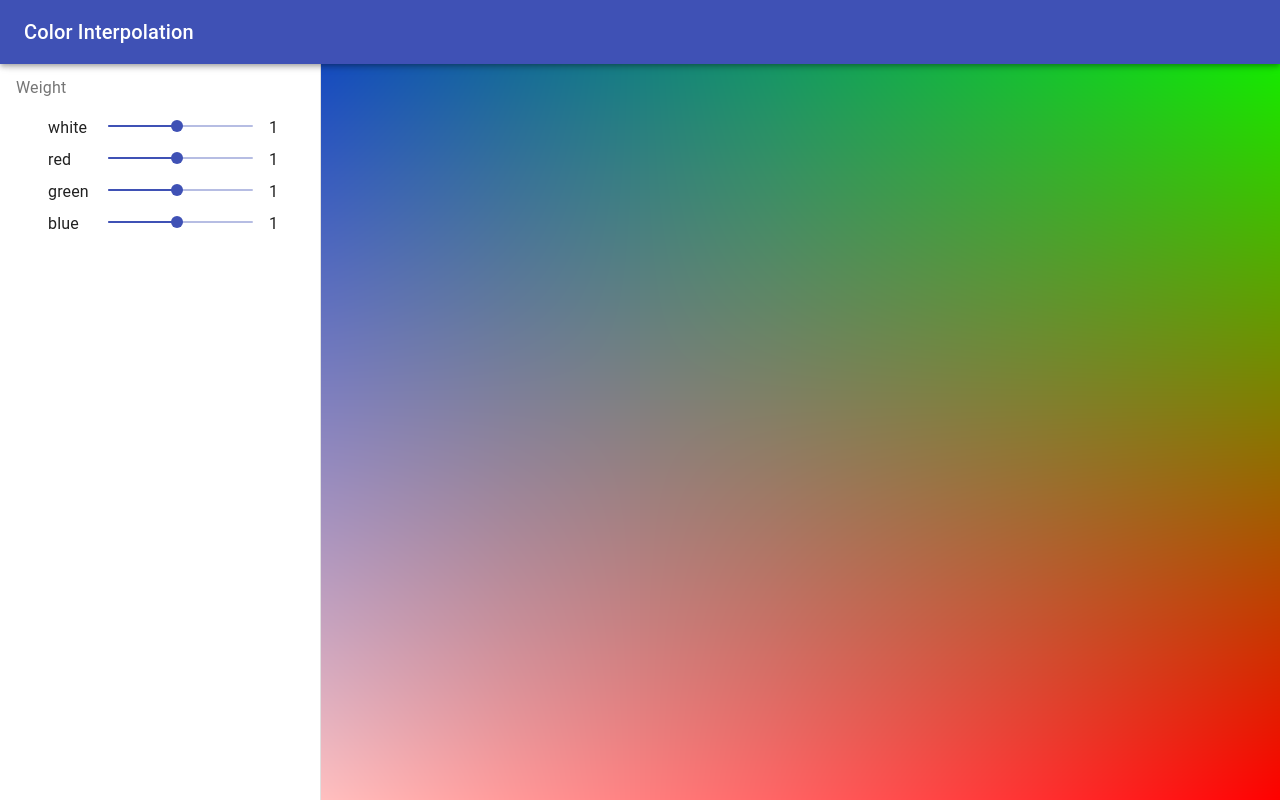
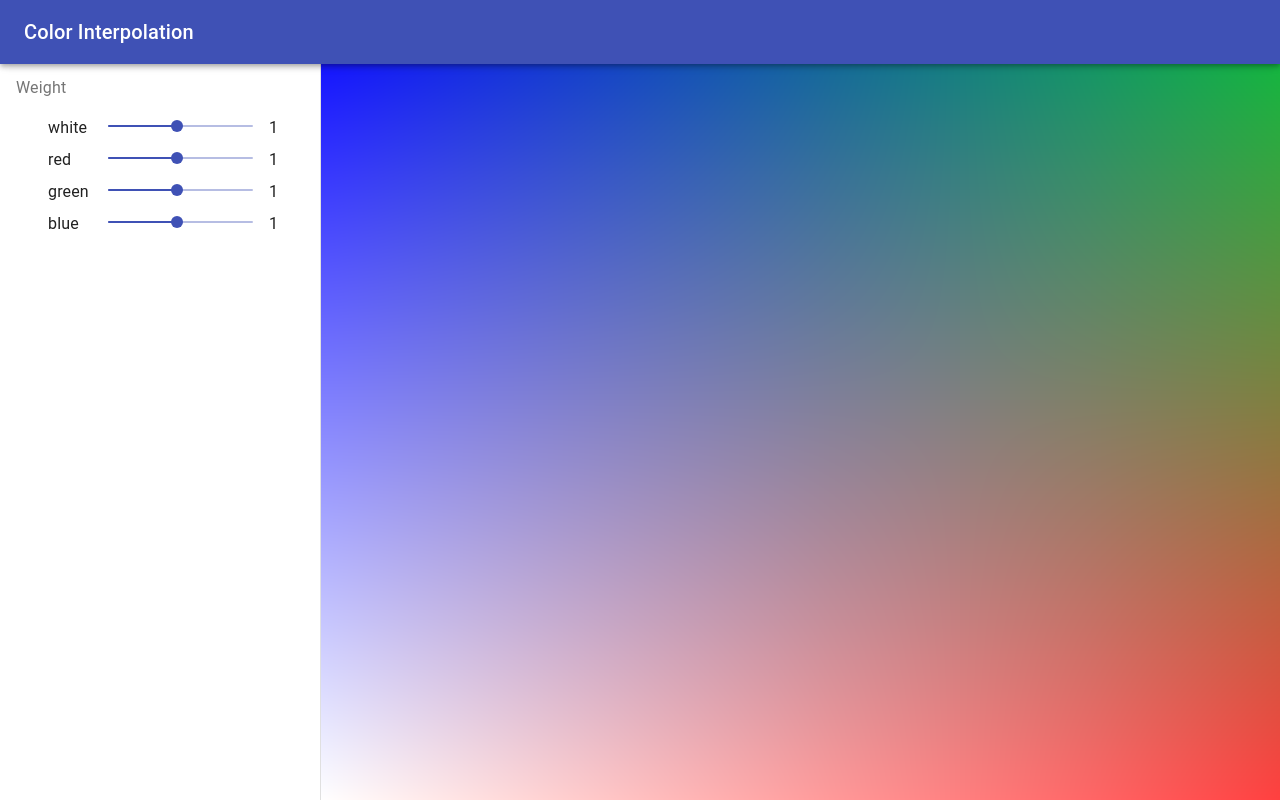
Before and after one commit to buddly27/quadrilateral-interpolation, a React app: page / in a window 1280 px wide. Built offline with nearby package versions, Linux system fonts and the light colour scheme.

```diff
--- a/src/Canvas/style.css
+++ b/src/Canvas/style.css
@@ -4,7 +4,7 @@
     position: fixed;
     width: 100%;
     height: 100%;
-    margin: 0;
+    margin-left: 320px;
     object-fit: contain;
 }
 .Canvas:focus { outline: none; }
```
